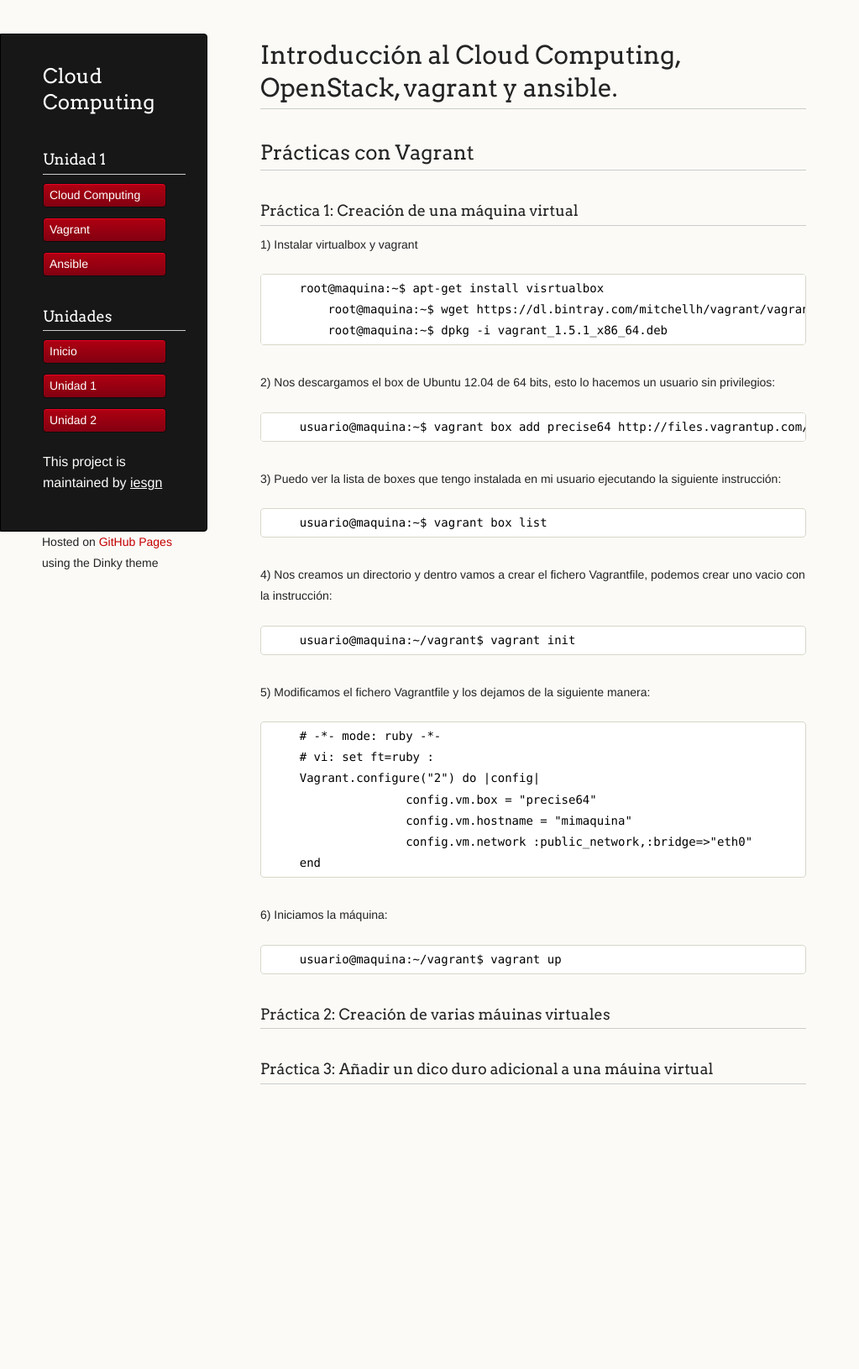
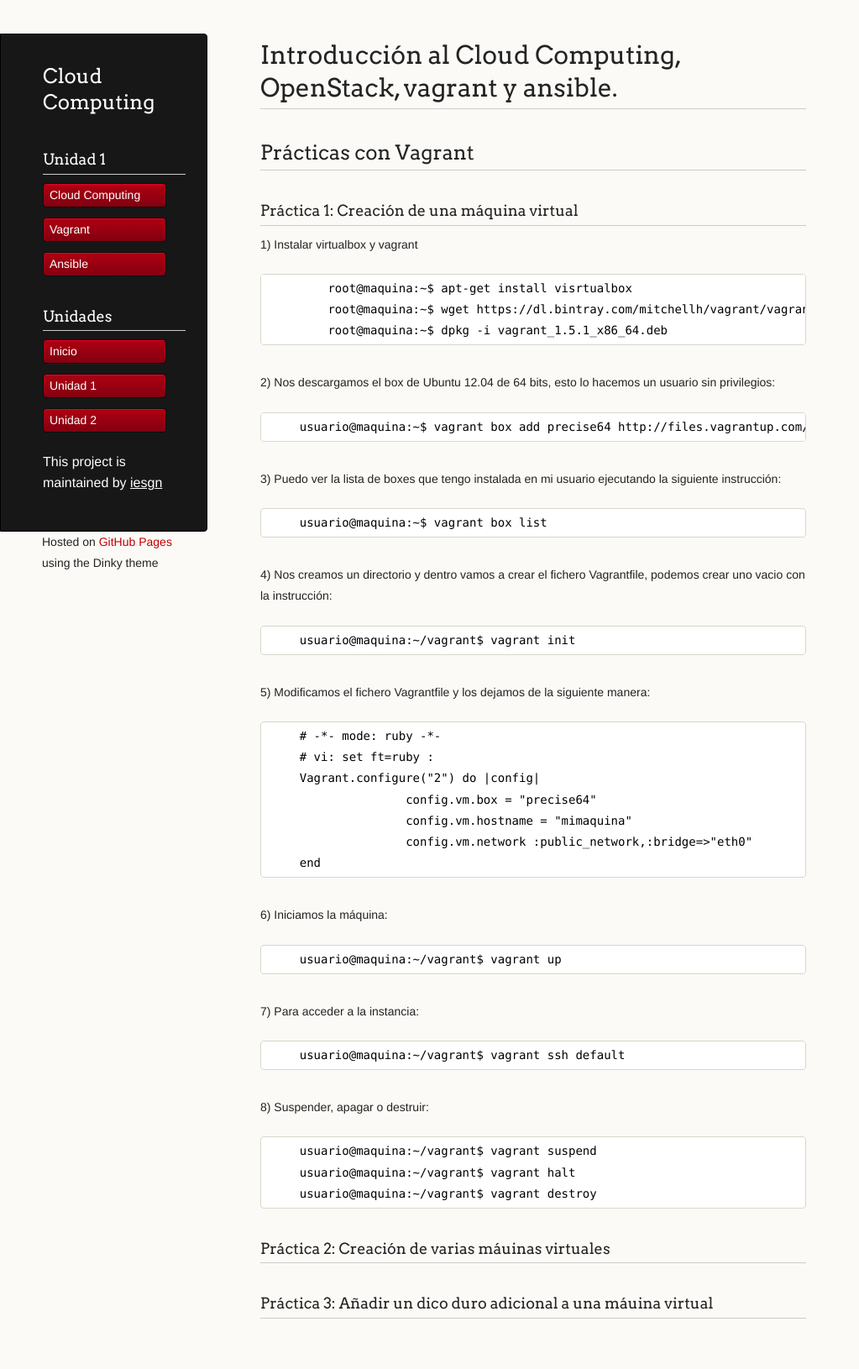
Before and after one commit to iesgn/cloud, a Jekyll site: the page built from curso/u1/practica_vagrant.md, in a window 1280 px wide. Shown: the whole page at 84% size, without its empty margins (0-1023 px from the left). Built offline with Jekyll 4.4.1, drawn with Linux system fonts in a browser that asks for light colours; before the commit the page ends 1351 px from its top, so only the background shows below that.

Commit message:
Práctica vagrant

```diff
--- a/curso/u1/practica_vagrant.md
+++ b/curso/u1/practica_vagrant.md
@@ -11,7 +11,7 @@ menu:
 
 1) Instalar virtualbox y vagrant
 
-        root@maquina:~$ apt-get install visrtualbox
+		root@maquina:~$ apt-get install visrtualbox
 		root@maquina:~$ wget https://dl.bintray.com/mitchellh/vagrant/vagrant_1.5.1_x86_64.deb
 		root@maquina:~$ dpkg -i vagrant_1.5.1_x86_64.deb
 
@@ -41,6 +41,21 @@ menu:
 
         usuario@maquina:~/vagrant$ vagrant up
 
+7) Para acceder a la instancia:
+
+        usuario@maquina:~/vagrant$ vagrant ssh default
+
+8) Suspender, apagar o destruir:
+
+        usuario@maquina:~/vagrant$ vagrant suspend
+        usuario@maquina:~/vagrant$ vagrant halt
+        usuario@maquina:~/vagrant$ vagrant destroy
+
+
+
+
+
+
 
 ###Práctica 2: Creación de varias máuinas virtuales
 
```
Also changed, not shown: curso/u1/vagrant.md (+1 -1 lines).
